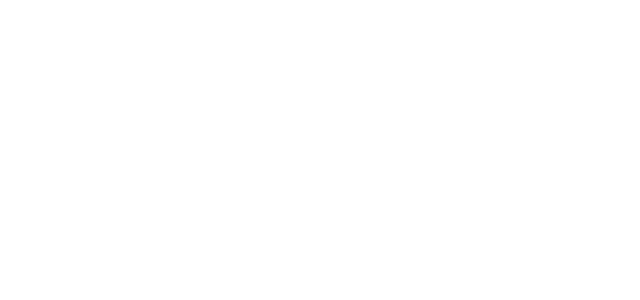
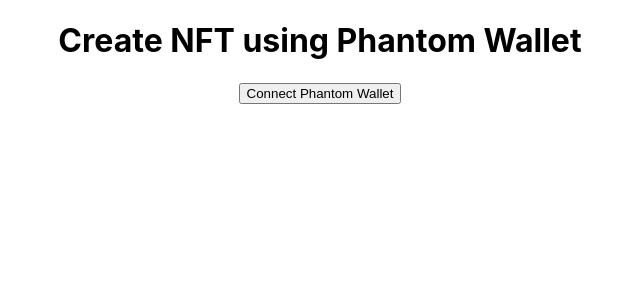
Before and after one commit to nghint832003/ProjectSolana, a React (Create React App) app in the folder my-shyft-app/: page /create in a window 1280 px wide. Before the commit this address had no page. Shown: the top 300 px of the page, without its empty margins (320-960 px from the left). Built offline with nearby package versions, Linux system fonts and the light colour scheme.

Commit message:
createNFT

```diff
--- a/my-shyft-app/src/App.js
+++ b/my-shyft-app/src/App.js
@@ -3,40 +3,16 @@ import { ShyftSdk, Network } from '@shyft-to/js';
 import './App.css';
 import { BrowserRouter as Router, Route, Routes } from "react-router-dom";
 import ListAll from "./ListAll";
+import CreateNFT from "./CreateNFT";
 
-// function App() {
-//   const [balance, setBalance] = useState(null);
 
-//   useEffect(() => {
-//     const fetchData = async () => {
-//       const shyft = new ShyftSdk({ apiKey: 'm6K49DCC-ibT6BUA', network: Network.Devnet });
-//       (async () => {
-//         const balance = await shyft.wallet.getBalance({ wallet: 'CBjikU7vs35pUMJAfx4nDdc8N8tn3SJ71u1YvWwcboj9' });
-//         console.log(balance);
-//         setBalance(balance);
-// })();
-//     };
-
-//     fetchData();
-//   }, []);
-
-//   return (
-//     <div className="App">
-//       <header className="App-header">
-//         <h1>Shyft SDK React Example</h1>
-//         <div>
-//           <p>Số dư ví là :{balance}</p>
-//         </div>
-//       </header>
-//     </div>
-//   );
-// }
 function App() {
   return (
     <div className="App">
       <Router>
         <Routes>
           <Route exact path="/" element={<ListAll />} />
+          <Route exact path="/create" element={<CreateNFT />} />
         </Routes>
       </Router>
     </div>
--- /dev/null
+++ b/my-shyft-app/src/CreateNFT.js
@@ -0,0 +1,101 @@
+// src/components/CreateNFT.js
+
+import React, { useState } from 'react';
+import axios from 'axios';
+import { Connection, clusterApiUrl, PublicKey } from '@solana/web3.js';
+import { PhantomWalletAdapter } from '@solana/wallet-adapter-phantom';
+import { WalletAdapterNetwork } from '@solana/wallet-adapter-base';
+
+const CreateNFT = () => {
+    const [walletAddress, setWalletAddress] = useState(null);
+    const [connStatus, setConnStatus] = useState(false);
+    const [uri, setUri] = useState('');
+    const network = WalletAdapterNetwork.Devnet; // Hoặc WalletAdapterNetwork.Testnet hoặc WalletAdapterNetwork.Mainnet
+
+    const connectWallet = async () => {
+        const { solana } = window;
+        if (solana && solana.isPhantom) {
+            try {
+                const wallet = new PhantomWalletAdapter();
+                await wallet.connect();
+                setWalletAddress(wallet.publicKey.toString());
+                setConnStatus(true);
+            } catch (err) {
+                console.error("Wallet connection error: ", err);
+            }
+        } else {
+            alert("Please install Phantom Wallet");
+        }
+    };
+
+    const createNFT = async () => {
+        const connection = new Connection(clusterApiUrl(network), 'confirmed');
+        const wallet = new PhantomWalletAdapter();
+        await wallet.connect();
+
+        try {
+            // Tạo metadata cho NFT bằng API Shyft
+            const metadata = {
+                creator: wallet.publicKey.toString(),
+                image: 'https://nftstorage.link/ipfs/bafkreiajrjd7xozubfr7qk6xdktlo3k66jg6jkeamgjugd2p3w5w2pifve',
+                name: 'Nirvana',
+                symbol: 'NVN',
+                description: 'This is a test NFT',
+                attributes: [
+                    { trait_type: 'anger', value: 0 },
+                    { trait_type: 'calmness', value: 100 },
+                ],
+                sellerFeeBasisPoints: 500,
+            };
+
+            const response = await axios.post('https://api.shyft.to/sol/v1/nft/create', metadata, {
+                headers: {
+                    'Content-Type': 'application/json',
+                    'x-api-key': '<YOUR_API_KEY>' // Thay thế <YOUR_API_KEY> bằng API key của bạn
+                }
+            });
+
+            const uri = response.data.uri;
+            setUri(uri);
+            console.log(uri);
+
+            // Tạo NFT trên Solana với metadata
+            const nftResponse = await axios.post('https://api.shyft.to/sol/v1/nft/mint', {
+                wallet: wallet.publicKey.toString(),
+                connection: connection,
+                uri: uri
+            }, {
+                headers: {
+                    'Content-Type': 'application/json',
+                    'x-api-key': '<YOUR_API_KEY>'
+                }
+            });
+
+            console.log('NFT Created: ', nftResponse.data);
+        } catch (err) {
+            console.error('Error creating NFT: ', err);
+        }
+    };
+
+    return (
+        <div>
+            <h1>Create NFT using Phantom Wallet</h1>
+            {!connStatus && (
+                <button onClick={connectWallet}>Connect Phantom Wallet</button>
+            )}
+            {connStatus && (
+                <div>
+                    <p>Connected Wallet: {walletAddress}</p>
+                    <button onClick={createNFT}>Create NFT</button>
+                    {uri && (
+                        <div>
+                            <p>Metadata URI: {uri}</p>
+                        </div>
+                    )}
+                </div>
+            )}
+        </div>
+    );
+};
+
+export default CreateNFT;
```
Also changed, not shown: 1 other file (tests, documents, lock files or other folders).
